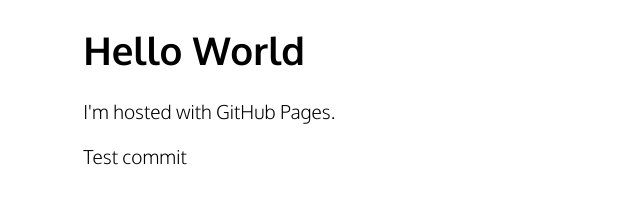
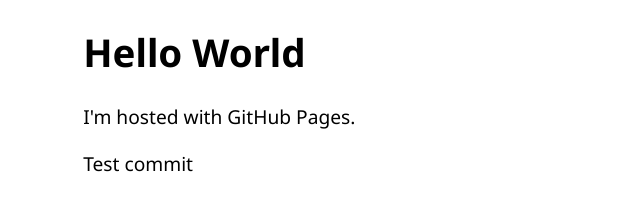
Before and after one commit to borisschandert/borisschandert.github.io, a plain HTML site: page index.html in a window 1280 px wide. Shown: the whole page, without its empty margins (0-640 px from the left). Drawn offline with Linux system fonts and the light colour scheme.

Commit message:
font changes

```diff
--- a/assets/style.css
+++ b/assets/style.css
@@ -1,7 +1,7 @@
 /* Small screens (default) */
 html {
         font-size: 100%;
-        font-family: 'Oxygen', sans-serif;
+        font-family: 'Noto Sans', sans-serif;
      }
 
 /* Medium screens (640px) */
--- a/index.html
+++ b/index.html
@@ -7,7 +7,7 @@
 	<link rel="stylesheet" href="assets/normalize.css" type="text/css">
 	<link rel="stylesheet" href="assets/style.css" type="text/css">
 
-	<link href='http://fonts.googleapis.com/css?family=Oxygen:300,700' rel='stylesheet' type='text/css'>
+	<link href='http://fonts.googleapis.com/css?family=Noto+Sans:400,700' rel='stylesheet' type='text/css'>
 
 </head>
 <body>
```
